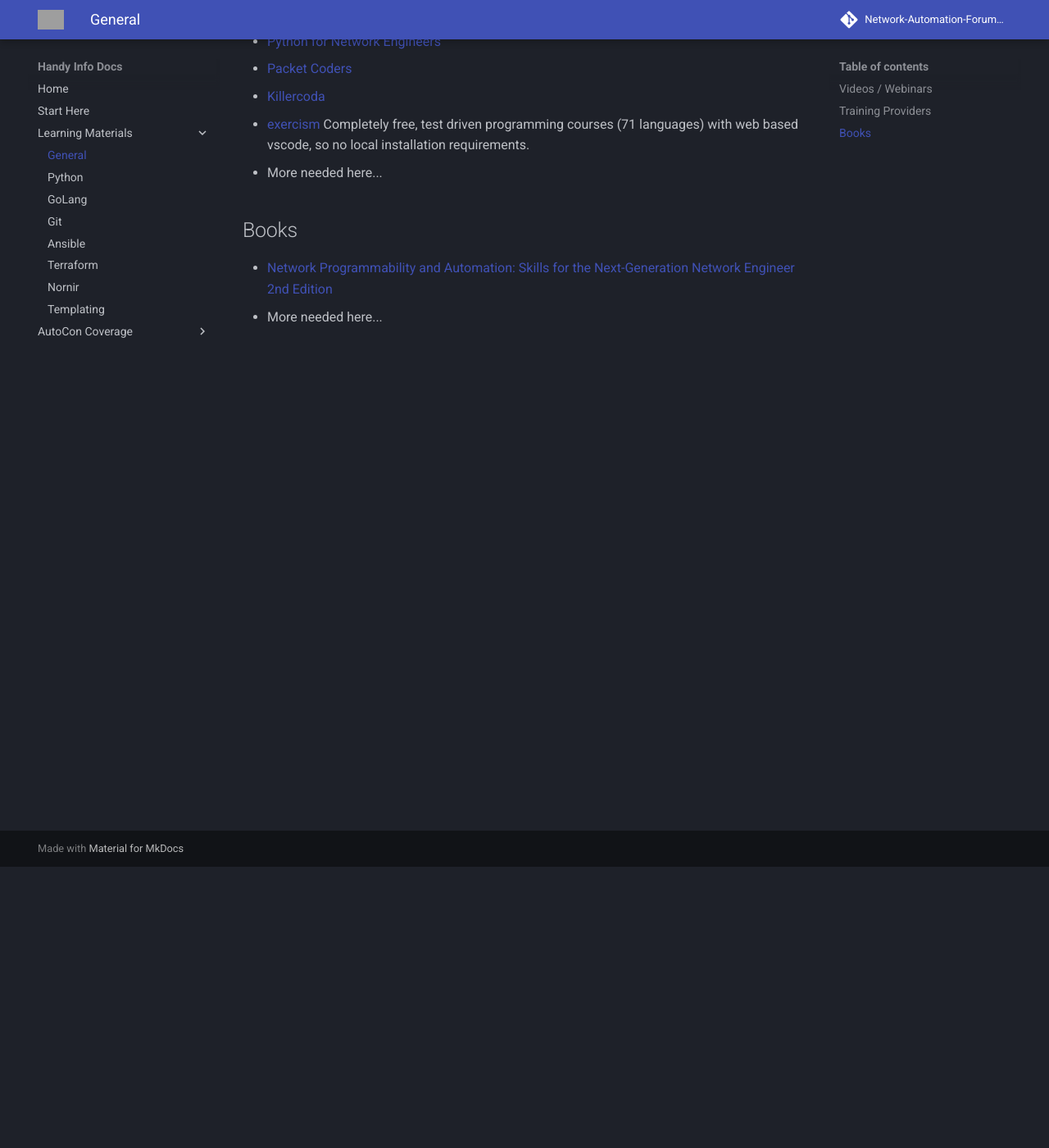
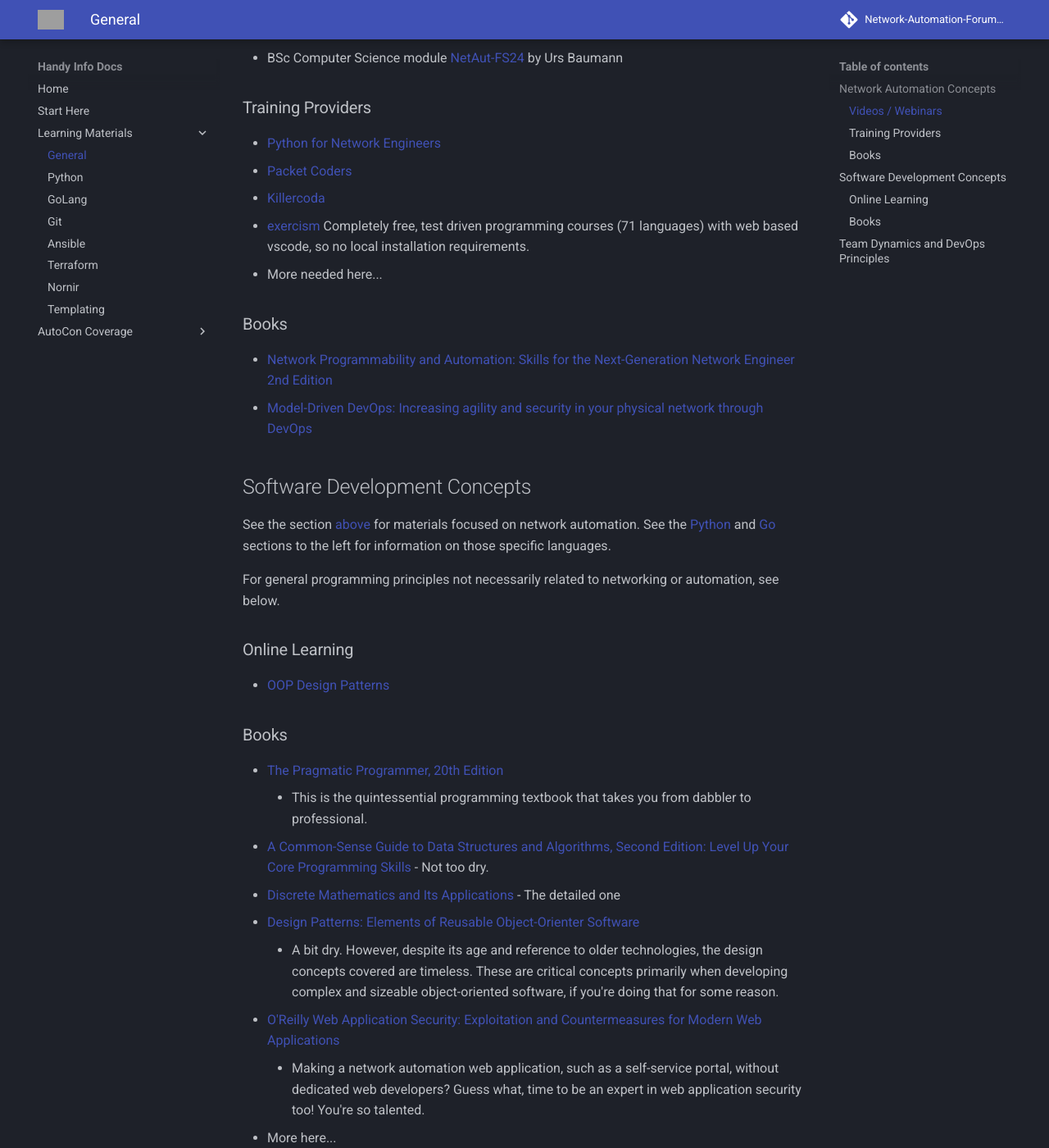
Before and after one commit to Network-Automation-Forum/handyinfo, an MkDocs documentation site: the page built from docs/learning_materials/general.md, in a window 1280 px wide and 1400 px high, scrolled down 343 px. Shown: the whole window at 82% size. Built offline with MkDocs 1.6.1 and Material for MkDocs 9.7.7, drawn with Linux system fonts in a browser that asks for light colours; comment, search, counter and statistics services are not loaded; some of the changed text lies outside the part shown; grey boxes are pictures that could not be loaded.

Commit message:
Adds moar books and has general materials that previously existed in a non-general section. Small restructure to accomodate the increased size.

```diff
--- a/docs/learning_materials/general.md
+++ b/docs/learning_materials/general.md
@@ -1,11 +1,15 @@
 # General Learning Materials
 
-## Videos / Webinars
+This section contains materials for concepts that do not necessarily fall under a specific technology or language.
+
+## Network Automation Concepts
+
+### Videos / Webinars
 * [Network Automation 101](https://my.ipspace.net/bin/list?id=NetAut101) by ipspace.net (Ivan Pepelnjak)
 * BSc Computer Science module [NetAut-FS24](https://www.youtube.com/playlist?list=PLzfw9fKKFW9eYgg1W6-gL6llxBGTXD8fs) by Urs Baumann
 
 
-## Training Providers
+### Training Providers
 * [Python for Network Engineers](https://pynet.twb-tech.com/network-automation-courses.html)
 * [Packet Coders](https://www.packetcoders.io/courses/)
 * [Killercoda](https://killercoda.com/)
@@ -13,6 +17,39 @@
 * More needed here...
 
 
-## Books
+### Books
 * [Network Programmability and Automation: Skills for the Next-Generation Network Engineer 2nd Edition](https://amzn.to/48bBX7g)
-* More needed here...
+* [Model-Driven DevOps: Increasing agility and security in your physical network through DevOps](https://www.amazon.com/dp/0137644671)
+
+
+## Software Development Concepts
+
+See the section [above](#network-automation-concepts) for materials focused on network automation. See the [Python](python.md) and [Go](go.md) sections to the left for information on those specific languages.
+
+For general programming principles not necessarily related to networking or automation, see below.
+
+### Online Learning
+
+* [OOP Design Patterns](https://refactoring.guru/design-patterns)
+
+### Books
+
+* [The Pragmatic Programmer, 20th Edition](https://www.amazon.com/dp/0135957052/)
+    * This is the quintessential programming textbook that takes you from dabbler to professional.
+* [A Common-Sense Guide to Data Structures and Algorithms, Second Edition: Level Up Your Core Programming Skills](https://www.amazon.com/dp/1680507222/) - Not too dry.
+* [Discrete Mathematics and Its Applications](https://www.amazon.com/dp/9390727359/) - The detailed one
+* [Design Patterns: Elements of Reusable Object-Orienter Software](https://www.amazon.com/dp/0201633612/)
+    * A bit dry. However, despite its age and reference to older technologies, the design concepts covered are timeless. These are critical concepts primarily when developing complex and sizeable object-oriented software, if you're doing that for some reason.
+* [O'Reilly Web Application Security: Exploitation and Countermeasures for Modern Web Applications](https://www.amazon.com/dp/1098143930/)
+    * Making a network automation web application, such as a self-service portal, without dedicated web developers? Guess what, time to be an expert in web application security too! You're so talented.
+* More here...
+
+
+## Team Dynamics and DevOps Principles
+
+* **(Slides)** ["Building a NetDevOps Team" Presentation](https://internet2.edu/wp-content/uploads/2024/04/030724-Building-a-NetDevOps-Team.pdf) - Provided at Internet2 Community Exchange 2024
+* **(Book)** [The Mythical Man Month: Essays on Software Engineering, Anniversary Edition](https://www.amazon.com/dp/0201835959)
+    * The Surgical Team essay is pertinent to team dynamics and composition.
+    * The rest of the book is filled with other enlightening ideas on software development. Frederick Brooks goes into why the Man-Month, the unit of measurement of for the amount of work one person can complete in one month, is mythical.
+    * If you've heard of Brook's Law, this is where it comes from. If you haven't, Brook's Law proposes that ["adding manpower to a late software project makes it later."](https://en.wikipedia.org/wiki/Brooks%27s_law)
+* More here...
```
